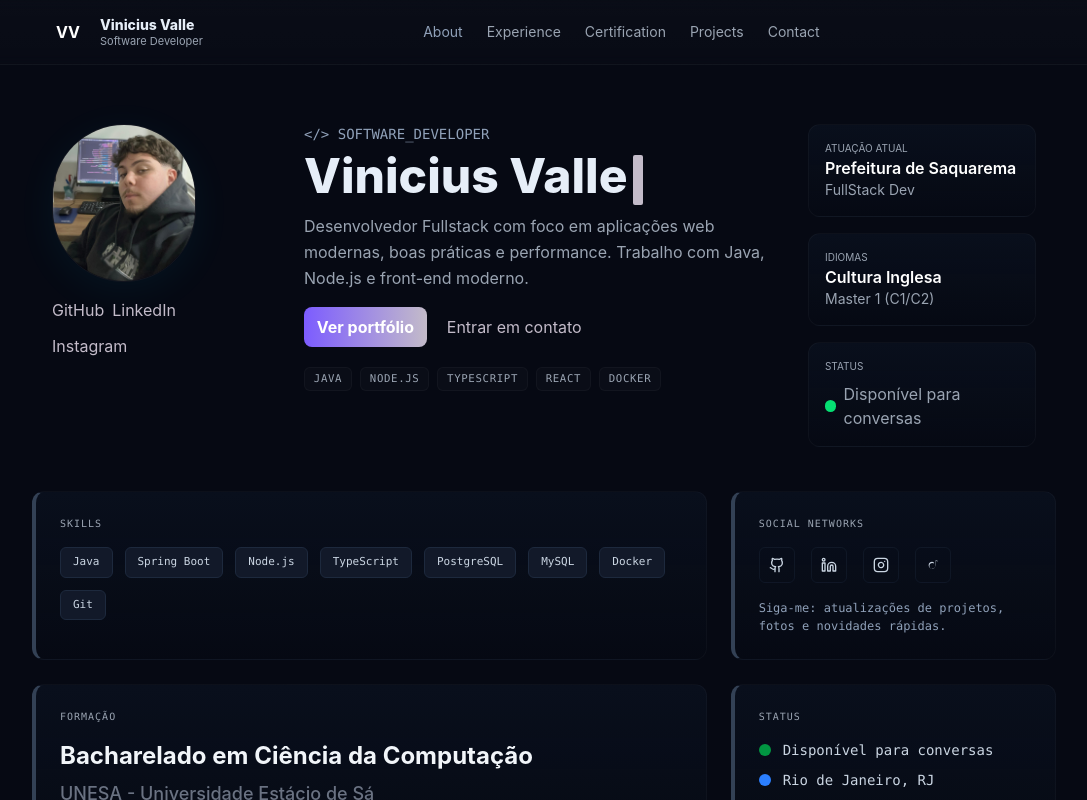
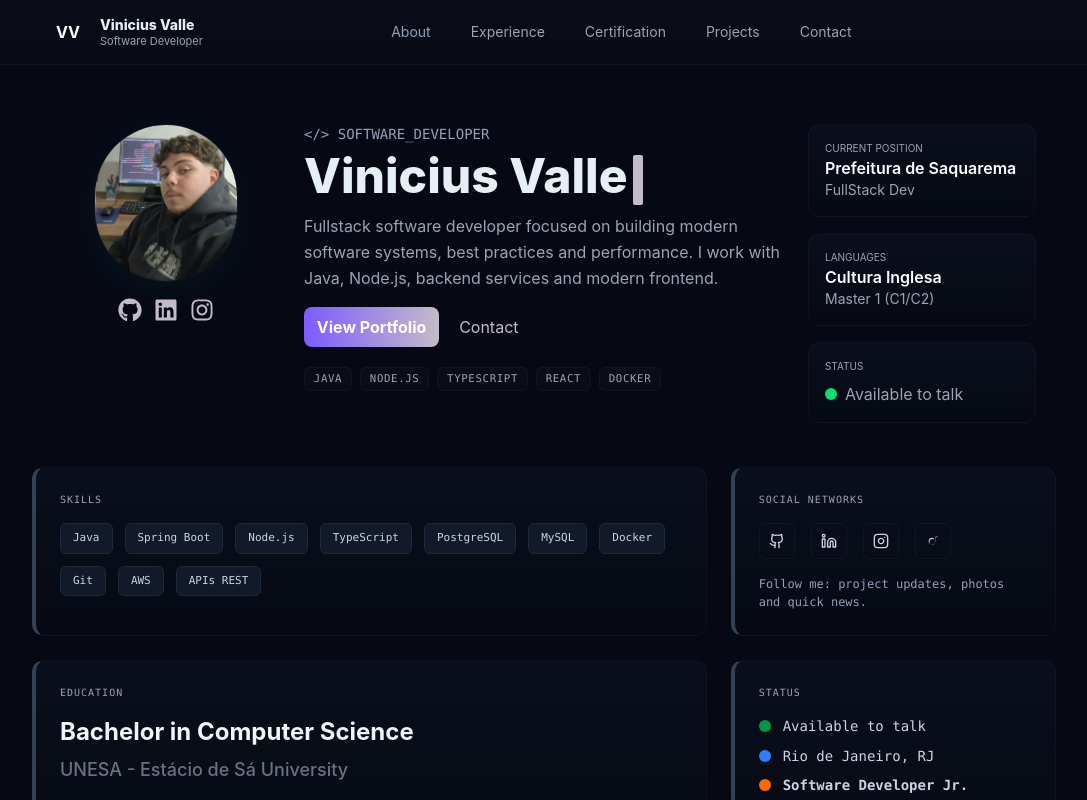
Before and after one commit to viniciusvalledev/Portfolio-ViniciusDoValle, a React (Vite) app: page / in a window 1280 px wide. Shown: the whole page, without its empty margins (96-1183 px from the left). Built offline with nearby package versions, Linux system fonts and the light colour scheme.

Commit message:
feature: language all in english

```diff
--- a/src/App.tsx
+++ b/src/App.tsx
@@ -13,7 +13,7 @@ export default function App() {
 
   const skills = [
     'Java', 'Spring Boot', 'Node.js', 'TypeScript',
-    'PostgreSQL', 'MySQL', 'Docker', 'Git'
+    'PostgreSQL', 'MySQL', 'Docker', 'Git', 'AWS', 'APIs REST'
   ];
 
   return (
--- a/src/components/Layout/Header.tsx
+++ b/src/components/Layout/Header.tsx
@@ -1,4 +1,5 @@
 import React, { useEffect, useState } from 'react';
+import { FaGithub, FaLinkedin, FaInstagram } from 'react-icons/fa';
 
 interface HeaderProps {
   setActiveTab: (tab: string) => void;
@@ -30,16 +31,19 @@ export const Header: React.FC<HeaderProps> = ({ setActiveTab }) => {
 
   return (
     <section className="hero grid grid-cols-1 md:grid-cols-8 gap-6 items-start">
-      <div className="md:col-span-2 flex flex-col items-center md:items-start gap-4">
+      <div className="md:col-span-2 flex flex-col items-center md:items-center gap-4">
         <img src="/foto-perfil.jpeg" alt="Perfil" className="w-36 h-36 rounded-full border border-white/5 object-cover shadow-[0_8px_40px_rgba(0,229,255,0.06)]" />
         <div className="flex flex-col items-center md:items-start gap-2">
-          <div className="flex gap-2">
-            <a href="https://github.com/viniciusvalledev" target="_blank" rel="noreferrer" className="brand-link">GitHub</a>
-            <a href="https://linkedin.com/in/viniciusvalledev" target="_blank" rel="noreferrer" className="brand-link">LinkedIn</a>
-          </div>
-
-          <div className="mt-1">
-            <a href="https://instagram.com/vinxvp" target="_blank" rel="noreferrer" className="brand-link">Instagram</a>
+          <div className="flex gap-3 items-center">
+            <a href="https://github.com/viniciusvalledev" target="_blank" rel="noreferrer" aria-label="GitHub" className="brand-link">
+              <FaGithub className="w-6 h-6" />
+            </a>
+            <a href="https://linkedin.com/in/viniciusvalledev" target="_blank" rel="noreferrer" aria-label="LinkedIn" className="brand-link">
+              <FaLinkedin className="w-6 h-6" />
+            </a>
+            <a href="https://instagram.com/vinxvp" target="_blank" rel="noreferrer" aria-label="Instagram" className="brand-link">
+              <FaInstagram className="w-6 h-6" />
+            </a>
           </div>
         </div>
       </div>
@@ -50,11 +54,14 @@ export const Header: React.FC<HeaderProps> = ({ setActiveTab }) => {
           {typedName}
           <span className="type-cursor" aria-hidden="true" />
         </h1>
-        <p className="text-muted leading-relaxed mb-4 max-w-xl">Desenvolvedor Fullstack com foco em aplicações web modernas, boas práticas e performance. Trabalho com Java, Node.js e front-end moderno.</p>
+
+        <div className="mb-2">
+          <p className="text-muted leading-relaxed mb-4 max-w-xl">Fullstack software developer focused on building modern software systems, best practices and performance. I work with Java, Node.js, backend services and modern frontend.</p>
+        </div>
 
         <div className="flex flex-wrap gap-3 items-center justify-center md:justify-start">
-          <button onClick={() => setActiveTab('projects')} className="cta">Ver portfólio</button>
-          <a href="mailto:contatoviniciusvalledev@gmail.com" className="brand-link ml-2">Entrar em contato</a>
+          <button onClick={() => setActiveTab('projects')} className="cta">View Portfolio</button>
+          <a href="mailto:contatoviniciusvalledev@gmail.com" className="brand-link ml-2">Contact</a>
         </div>
 
         <div className="mt-4 flex flex-wrap gap-2">
@@ -66,13 +73,13 @@ export const Header: React.FC<HeaderProps> = ({ setActiveTab }) => {
 
       <aside className="md:col-span-2">
         <div className="brand-card p-4 mb-4">
-          <div className="text-[10px] text-muted uppercase">Atuação Atual</div>
+          <div className="text-[10px] text-muted uppercase">Current Position</div>
           <div className="text-white font-semibold">Prefeitura de Saquarema</div>
           <div className="text-muted text-sm">FullStack Dev</div>
         </div>
 
         <div className="brand-card p-4 mb-4">
-          <div className="text-[10px] text-muted uppercase">Idiomas</div>
+          <div className="text-[10px] text-muted uppercase">Languages</div>
           <div className="text-white font-semibold">Cultura Inglesa</div>
           <div className="text-muted text-sm">Master 1 (C1/C2)</div>
         </div>
@@ -81,7 +88,7 @@ export const Header: React.FC<HeaderProps> = ({ setActiveTab }) => {
           <div className="text-[10px] text-muted uppercase">Status</div>
           <div className="flex items-center gap-2 mt-2">
             <span className="w-3 h-3 rounded-full bg-green-400" />
-            <div className="text-muted">Disponível para conversas</div>
+            <div className="text-muted">Available to talk</div>
           </div>
         </div>
       </aside>
--- a/src/components/Layout/Navigation.tsx
+++ b/src/components/Layout/Navigation.tsx
@@ -6,10 +6,16 @@ interface NavigationProps {
 }
 
 export const Navigation: React.FC<NavigationProps> = ({ activeTab, setActiveTab }) => {
-  const tabs = ['about', 'experience', 'certification', 'projects', 'contact'];
+  const tabs = [
+    { id: 'about', label: 'About' },
+    { id: 'experience', label: 'Experience' },
+    { id: 'certification', label: 'Certification' },
+    { id: 'projects', label: 'Projects' },
+    { id: 'contact', label: 'Contact' },
+  ];
 
   const getTabClass = (tabName: string, isContact = false) => {
-    const base = "font-mono tracking-widest text-sm transition-all focus:outline-none focus-visible:ring-2 focus-visible:ring-blue-500";
+    const base = "font-mono tracking-widest text-sm transition-all focus:outline-none focus-visible:ring-2 focus-visible:ring-blue-500 cursor-pointer";
     // mobile: botões em duas colunas, alvo de toque maior
     const mobile = isContact ? "w-3/4 text-center py-3 rounded-lg" : "w-full text-center py-3 rounded-lg";
     // desktop volta a ser inline e menor
@@ -27,19 +33,19 @@ export const Navigation: React.FC<NavigationProps> = ({ activeTab, setActiveTab
       {/* Em mobile usamos grid 2 colunas para facilitar toques; em md volta para flex horizontal */}
       <nav className="grid grid-cols-2 gap-2 px-3 py-2 md:flex md:flex-wrap md:gap-6">
         {tabs.map(tab => {
-          const isContact = tab === 'contact';
+          const isContact = tab.id === 'contact';
           // wrapper aplica col-span-2 para centralizar o contact em mobile
           const wrapperClass = isContact ? 'col-span-2 flex justify-center md:col-auto' : '';
           return (
-            <div key={tab} className={wrapperClass}>
+            <div key={tab.id} className={wrapperClass}>
               <button
                 type="button"
-                aria-pressed={activeTab === tab}
-                aria-label={tab}
-                onClick={() => setActiveTab(tab)}
-                className={getTabClass(tab, isContact)}
+                aria-pressed={activeTab === tab.id}
+                aria-label={tab.label}
+                onClick={() => setActiveTab(tab.id)}
+                className={getTabClass(tab.id, isContact)}
               >
-                {`[${tab}]`}
+                {`[${tab.label}]`}
               </button>
             </div>
           );
--- a/src/components/Layout/TopNav.tsx
+++ b/src/components/Layout/TopNav.tsx
@@ -51,7 +51,7 @@ export const TopNav: React.FC<TopNavProps> = ({ activeTab, setActiveTab }) => {
             <button
               key={it.id}
               onClick={() => handleNavClick(it.id)}
-              className={`text-sm ${activeTab === it.id ? 'text-primary' : 'text-muted'}`}
+              className={`text-sm transition-colors duration-150 ${activeTab === it.id ? 'text-primary cursor-pointer' : 'text-muted hover:text-slate-200 hover:bg-slate-800/50 cursor-pointer'} px-2 py-1 rounded`}
               aria-current={activeTab === it.id ? 'page' : undefined}
             >
               {it.label}
@@ -62,7 +62,7 @@ export const TopNav: React.FC<TopNavProps> = ({ activeTab, setActiveTab }) => {
         <div className="top-nav__right flex items-center gap-3">
           {/* Mobile hamburger */}
           <button
-            className="md:hidden p-2 rounded-md focus:outline-none focus-visible:ring-2 focus-visible:ring-blue-500"
+            className="md:hidden p-2 rounded-md focus:outline-none focus-visible:ring-2 focus-visible:ring-blue-500 cursor-pointer"
             aria-label={mobileOpen ? 'Fechar menu' : 'Abrir menu'}
             aria-expanded={mobileOpen}
             onClick={() => setMobileOpen(v => !v)}
@@ -103,7 +103,7 @@ export const TopNav: React.FC<TopNavProps> = ({ activeTab, setActiveTab }) => {
               <button
                 key={it.id}
                 onClick={() => handleNavClick(it.id)}
-                className={`w-full text-left py-3 px-3 rounded-md text-base ${activeTab === it.id ? 'tab-color-contact' : 'text-muted hover:text-slate-200 hover:bg-slate-800/50'}`}
+                className={`w-full text-left py-3 px-3 rounded-md text-base ${activeTab === it.id ? 'tab-color-contact cursor-pointer' : 'text-muted hover:text-slate-200 hover:bg-slate-800/50 cursor-pointer'}`}
               >
                 {it.label}
               </button>
--- a/src/components/tabs/About.tsx
+++ b/src/components/tabs/About.tsx
@@ -20,7 +20,7 @@ export const About: React.FC<AboutProps> = ({ skills }) => {
         </div>
       </Card>
 
-      {/* Social Networks (substitui o card de Certificações) */}
+      {/* Social Networks */}
       <Card title="Social Networks" className="h-full">
         <div className="flex flex-col items-start">
           <div className="flex items-center gap-4 mb-4">
@@ -41,21 +41,21 @@ export const About: React.FC<AboutProps> = ({ skills }) => {
             </a>
           </div>
 
-          <div className="text-[12px] text-slate-400 font-mono">Siga-me: atualizações de projetos, fotos e novidades rápidas.</div>
+          <div className="text-[12px] text-slate-400 font-mono">Follow me: project updates, photos and quick news.</div>
         </div>
       </Card>
 
-      {/* Formação */}
-      <Card title="Formação" className="md:col-span-2 h-full">
+      {/* Education */}
+      <Card title="Education" className="md:col-span-2 h-full">
         <div className="space-y-6">
           <div>
-            <h4 className="text-slate-100 font-bold text-2xl mb-2">Bacharelado em Ciência da Computação</h4>
-            <a href="#" className="text-gray-500 text-lg font-medium inline-block mb-3">UNESA - Universidade Estácio de Sá</a>
+            <h4 className="text-slate-100 font-bold text-2xl mb-2">Bachelor in Computer Science</h4>
+            <a href="#" className="text-gray-500 text-lg font-medium inline-block mb-3">UNESA - Estácio de Sá University</a>
 
             <div className="mt-4 text-[12px] font-mono text-slate-500 flex items-center gap-3">
               <span>Jan 2023 — Nov 2026</span>
               <span className="inline-block w-1 h-px bg-slate-700/60 rounded" />
-              <span>7°/8° Período</span>
+              <span>7th / 8th Semester</span>
             </div>
           </div>
         </div>
@@ -66,7 +66,7 @@ export const About: React.FC<AboutProps> = ({ skills }) => {
         <div className="status-list text-sm font-mono text-slate-300">
           <div className="status-item">
             <span className="status-dot bg-green-500 animate-pulse" />
-            <span>Disponível para conversas</span>
+            <span>Available to talk</span>
           </div>
           <div className="status-item">
             <span className="status-dot bg-blue-500" />
--- a/src/components/tabs/Certification.tsx
+++ b/src/components/tabs/Certification.tsx
@@ -20,10 +20,10 @@ export const Certification: React.FC = () => {
     {
       issuer: "Alura",
       issuerColor: "#085AB6",
-      title: "Java - POO",
-      period: "Fev 2026",
-      type: "Curso",
-      description: "Curso completo de Programação Orientada a Objetos em Java, abordando conceitos fundamentais e práticas avançadas para desenvolvimento de software robusto.",
+      title: "Java - OOP",
+      period: "Feb 2026",
+      type: "Course",
+      description: "Comprehensive course on Object-Oriented Programming in Java, covering fundamental concepts and advanced practices for building robust software.",
       tags: ["TypeScript", "React", "Node"],
       current: false,
       cardClass: "border-[#085AB6]/40 hover:border-[#085AB6]/80",
@@ -32,11 +32,11 @@ export const Certification: React.FC = () => {
     {
       issuer: "Alura",
       issuerColor: "#085AB6",
-      title: "Git e GitHub - Controle e compartilhe seu código",
-      period: "Out 2025",
-      type: "Curso",
-      description: "Curso completo de Controle de Versão com Git e GitHub, abordando desde os conceitos básicos até as práticas avançadas de colaboração em projetos de software.",
-      tags: ["Git", "GitHub", "Versionamento"],
+      title: "Git & GitHub — Version Control and Collaboration",
+      period: "Oct 2025",
+      type: "Course",
+      description: "Comprehensive course on version control with Git and GitHub, covering basic concepts to advanced collaboration workflows in software projects.",
+      tags: ["Git", "GitHub", "Versioning"],
       current: false,
       cardClass: "border-[#085AB6]/40 hover:border-[#085AB6]/80",
       url: 'https://cursos.alura.com.br/formalCertificate/01cb0146-5280-4e3a-8b00-aff49197ded2'
@@ -45,10 +45,10 @@ export const Certification: React.FC = () => {
       issuer: "Alura",
       issuerColor: "#085AB6",
       title: "MySQL",
-      period: "Ago 2025",
-      type: "Curso",
-      description: "Curso completo de MySQL, abordando desde os conceitos básicos até as práticas avançadas de modelagem e otimização de bancos de dados.",
-      tags: ["MySQL", "Banco de Dados", "SQL"],
+      period: "Aug 2025",
+      type: "Course",
+      description: "Comprehensive MySQL course covering basics to advanced practices in database modeling and query optimization.",
+      tags: ["MySQL", "Databases", "SQL"],
       current: false,
       cardClass: "border-[#085AB6]/40 hover:border-[#085AB6]/80",
       url: 'https://cursos.alura.com.br/formalCertificate/7c31e5d7-c9e8-42ad-a09d-ff222280602e'
@@ -65,7 +65,7 @@ export const Certification: React.FC = () => {
             <p className="text-[10px] font-mono tracking-[0.3em] text-primary uppercase mb-1">Certificates</p>
             <h2 className="text-3xl font-bold" style={{ color: 'var(--text)' }}>
               <span className="text-muted font-mono font-normal">{"<"}</span>
-              Certification
+              Certifications
               <span className="text-muted font-mono font-normal">{"/>"}</span>
             </h2>
           </div>
@@ -85,7 +85,7 @@ export const Certification: React.FC = () => {
                       {cert.current && (
                         <span className="flex items-center gap-1 flex-shrink-0">
                           <span className="w-1.5 h-1.5 rounded-full bg-green-500 animate-pulse" />
-                          <span className="font-mono text-[9px] text-green-500 uppercase">Atual</span>
+                          <span className="font-mono text-[9px] text-green-500 uppercase">Current</span>
                         </span>
                       )}
                     </div>
@@ -133,7 +133,7 @@ export const Certification: React.FC = () => {
                      {cert.current && (
                        <span className="flex items-center gap-1 flex-shrink-0">
                          <span className="w-1.5 h-1.5 rounded-full bg-green-500 animate-pulse" />
-                         <span className="font-mono text-[9px] text-green-500 uppercase">Atual</span>
+                         <span className="font-mono text-[9px] text-green-500 uppercase">Current</span>
                        </span>
                      )}
                    </div>
--- a/src/components/tabs/Contact.tsx
+++ b/src/components/tabs/Contact.tsx
@@ -57,7 +57,7 @@ export const Contact: React.FC = () => {
                 </div>
 
                 <div className="flex items-center justify-between">
-                  <span className="text-[9px] font-mono text-gray-400">Clique para abrir</span>
+                  <span className="text-[9px] font-mono text-gray-400">Click to open</span>
                   <span className="text-[9px] font-mono text-gray-400">→</span>
                 </div>
               </Card>
--- a/src/components/tabs/Experience.tsx
+++ b/src/components/tabs/Experience.tsx
@@ -11,7 +11,7 @@ interface ExperienceItem {
   description: string;
   tags: string[];
   current?: boolean;
-  borderColor: string; // Este campo será usado para o hexadecimal
+  borderColor: string;
 }
 
 export const Experience: React.FC = () => {
@@ -22,7 +22,7 @@ export const Experience: React.FC = () => {
       title: "Jr. FullStack Developer",
       period: "Fev 2025 — Atual",
       type: "Estágio",
-      description: "Desenvolvimento de sistemas municipais e modelagem de dados para a gestão pública de Saquarema.",
+      description: "Responsible for building End-to-End APIs in high-demand projects at the City Hall, ensuring the performance of systems that manage peaks of over 1,000 registrations and thousands of daily accesses.",
       tags: ["TypeScript", "React", "Node", "MySQL"],
       current: true,
       borderColor: "#14b8a6"
```
Also changed, not shown: src/components/tabs/Projects.tsx (+12 -12 lines).
